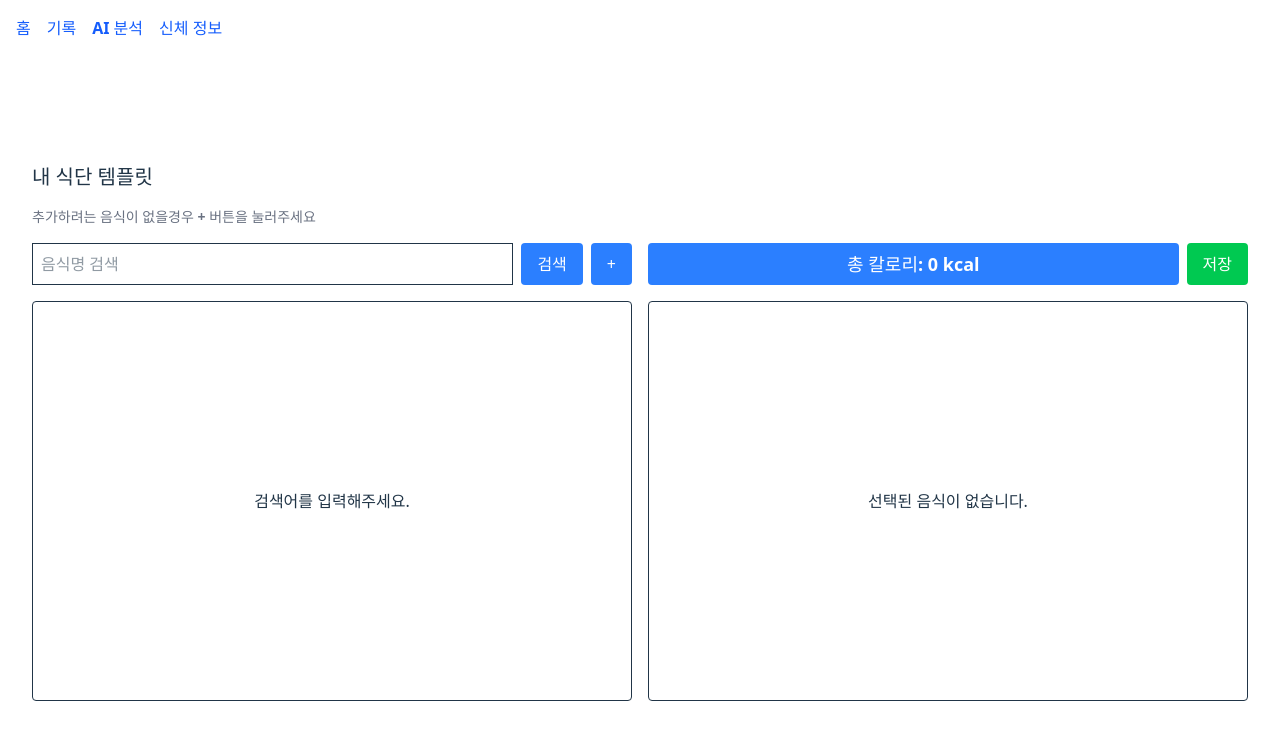
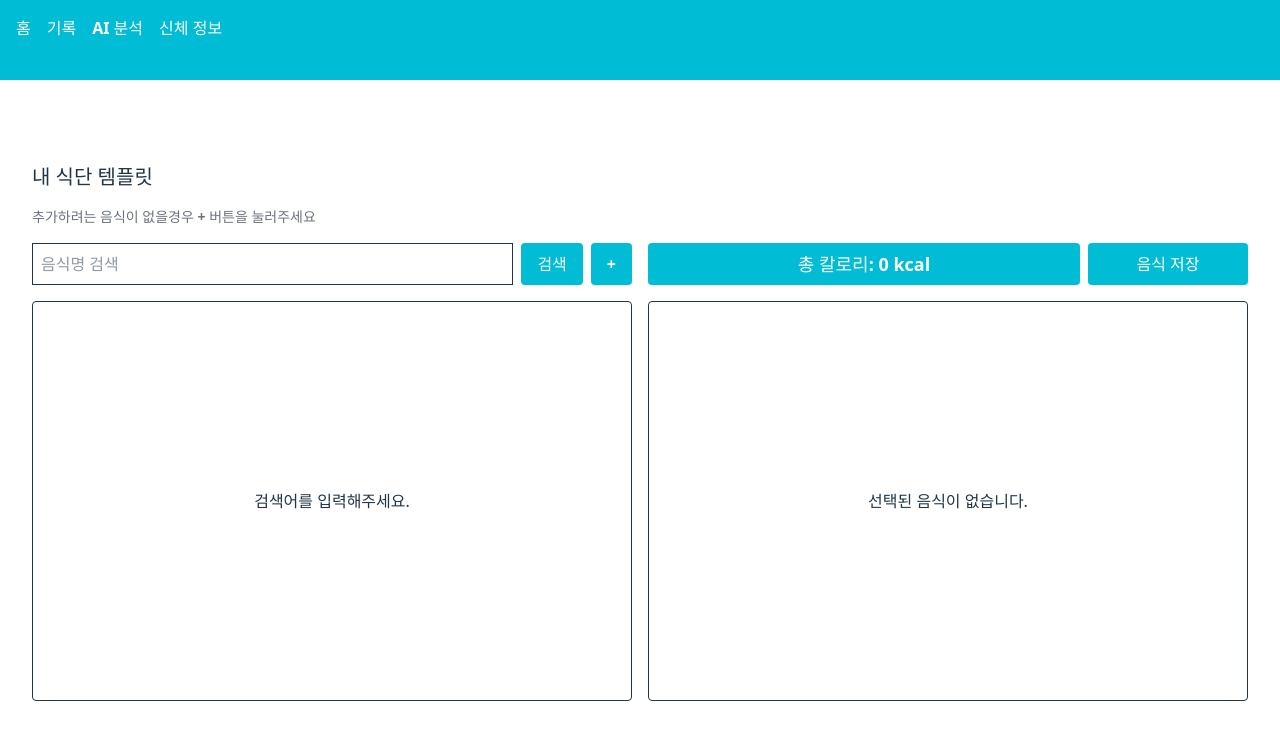
Before and after one commit to bibibigg/SmartPlate, a React (Vite) app: page /record in a window 1280 px wide. Shown: the top 740 px of the page. Built offline with nearby package versions, Linux system fonts and the light colour scheme.

Commit message:
메인 색상 변경

```diff
--- a/src/App.jsx
+++ b/src/App.jsx
@@ -3,7 +3,7 @@ import { QueryClientProvider } from "@tanstack/react-query";
 import { queryClient } from "./utils/http";
 import RootLayout from "./layouts/Roots";
 import HomePage from "./pages/HomePage";
-import BodyInfoPage from "./pages/BodyInfo";
+import BodyInfoPage, { loader as bodyInfoLoader } from "./pages/BodyInfo";
 import MealsRerordPage from "./pages/MealsRecord";
 
 const router = createBrowserRouter([
@@ -18,6 +18,7 @@ const router = createBrowserRouter([
       {
         path: "bodyInfo",
         element: <BodyInfoPage />,
+        loader: bodyInfoLoader,
       },
       {
         path: "record",
--- a/src/components/MainNavigation.jsx
+++ b/src/components/MainNavigation.jsx
@@ -2,8 +2,8 @@ import { Link } from "react-router-dom";
 
 export default function MainNavigation() {
   return (
-    <header className="flex justify-between items-center p-4">
-      <nav className="flex gap-4 mb-6 font-semibold text-blue-600">
+    <header className="flex justify-between items-center p-4 bg-[#00BCD4]">
+      <nav className="flex gap-4 mb-6 font-semibold text-white">
         <ul className="flex gap-4">
           <li>
             <Link to="/">홈</Link>
--- a/src/components/Meals/SearchForm.jsx
+++ b/src/components/Meals/SearchForm.jsx
@@ -1,6 +1,7 @@
 import { useRef } from "react";
 import { useDispatch } from "react-redux";
 import { uiActions } from "../../store/UI/uiSlice";
+import { motion } from "framer-motion";
 
 export default function SearchForm({ onSearch }) {
   const searchRef = useRef();
@@ -27,17 +28,22 @@ export default function SearchForm({ onSearch }) {
           />
           <button
             type="submit"
-            className="bg-blue-500 text-white px-4 py-2 rounded"
+            className="bg-[#00BCD4] text-white px-4 py-2 rounded"
           >
             검색
           </button>
-          <button
+          <motion.button
+            whileHover={{
+              scale: 1.05,
+              background: "linear-gradient(45deg, #FF9800, #F44336)",
+              transition: { type: "spring", stiffness: 400 },
+            }}
             type="button"
             onClick={handleShow}
-            className="bg-blue-500 text-white px-4 py-2 rounded"
+            className="bg-[#00BCD4] text-white px-4 py-2 rounded font-bold"
           >
             +
-          </button>
+          </motion.button>
         </div>
       </form>
       {/* {content} */}
--- a/src/components/Meals/SelectedFoodList.jsx
+++ b/src/components/Meals/SelectedFoodList.jsx
@@ -2,6 +2,7 @@ import { useMutation } from "@tanstack/react-query";
 import { getKoreanDate } from "../../utils/formatDate";
 import { updateMealsData } from "../../utils/http";
 import { useNavigate } from "react-router-dom";
+import { motion } from "framer-motion";
 // // 서빙사이즈 변경
 
 export default function SelectedFoodList({
@@ -16,7 +17,7 @@ export default function SelectedFoodList({
     0
   );
 
-  const { mutate } = useMutation({
+  const { mutate, isPending } = useMutation({
     mutationFn: updateMealsData,
     onSuccess: () => {
       navigate("/");
@@ -26,6 +27,12 @@ export default function SelectedFoodList({
   console.log(selectedFood);
   function handleSubmit(e) {
     e.preventDefault();
+    if (!selectedFood || selectedFood.length === 0) {
+      // 조건 수정
+      console.log("음식없음");
+      return;
+    }
+
     const mealsRecord = {
       id: Date.now(),
       date: getKoreanDate().toISOString(),
@@ -43,15 +50,39 @@ export default function SelectedFoodList({
   return (
     <form onSubmit={handleSubmit}>
       <div className="flex h-[42px] gap-2 mb-4">
-        <p className="flex-grow text-lg font-semibold  bg-blue-500 rounded text-white text-center flex items-center justify-center">
+        <p className="flex-grow text-lg font-semibold  bg-[#00BCD4] rounded text-white text-center flex items-center justify-center">
           총 칼로리: {totalCalories} kcal
         </p>
-        <button
-          type="submit"
-          className="px-4 py-1 bg-green-500 hover:bg-green-600 text-white rounded transition-colors"
-        >
-          저장
-        </button>
+        {isPending && (
+          <button
+            type="submit"
+            on
+            className="px-4 py-1 w-40 bg-gray-500 text-white rounded"
+          >
+            제출 중...
+          </button>
+        )}
+        {!isPending && (
+          <motion.button
+            whileHover={{
+              scale: 1.05,
+              background: "linear-gradient(45deg, #FF9800, #F44336)",
+              transition: { type: "spring", stiffness: 400 },
+            }}
+            whileTap={{
+              scale: 1.2,
+              transition: {
+                type: "spring",
+                stiffness: 400,
+                damping: 20,
+              },
+            }}
+            type="submit"
+            className="px-4 py-1 w-40 bg-[#00BCD4] text-white rounded font-bold transition-colors"
+          >
+            음식 저장
+          </motion.button>
+        )}
       </div>
       <div className="mb-4 h-[400px] overflow-y-auto border rounded ">
         {/* <h3 className="font-bold mb-4">선택된 음식 목록</h3> */}
--- a/src/pages/BodyInfo.jsx
+++ b/src/pages/BodyInfo.jsx
@@ -3,6 +3,7 @@ import { fetchData } from "../utils/http";
 import BodyInfoForm from "../components/bodyInfo/BodyInfoForm";
 import LoadingSpinner from "../components/UI/LoadingSpinner";
 import ErrorBlock from "../components/UI/ErrorBlock";
+import { queryClient } from "../utils/http";
 
 export default function BodyInfoPage() {
   const { data, isPending, isError, error } = useQuery({
@@ -10,9 +11,9 @@ export default function BodyInfoPage() {
     queryFn: ({ signal }) => fetchData({ signal, params: "bodyinfo" }),
   });
 
-  if (isPending) {
-    return <LoadingSpinner />;
-  }
+  // if (isPending) {
+  //   return <LoadingSpinner />;
+  // }
 
   if (isError) {
     return (
@@ -28,3 +29,9 @@ export default function BodyInfoPage() {
     return <BodyInfoForm bodyData={latestData} />;
   }
 }
+export function loader() {
+  queryClient.fetchQuery({
+    queryKey: ["bodyInfo"],
+    queryFn: ({ signal }) => fetchData({ signal, params: "bodyinfo" }),
+  });
+}
```
Also changed, not shown: 2 other files (tests, documents, lock files or other folders).
